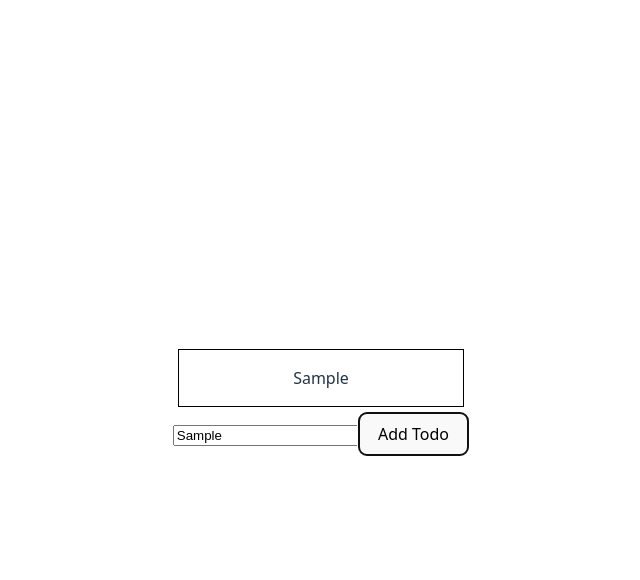
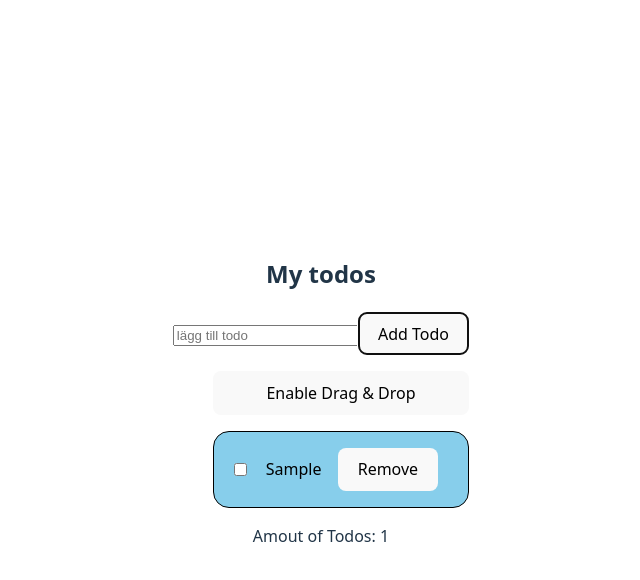
Before and after one commit to ollewarne/react-todo, a React (Vite) app: page / in a window 1280 px wide. Both pictures are taken after typing "Sample" into the empty fields and a click on the button "Add Todo". Shown: the top 580 px of the page, without its empty margins (319-959 px from the left). Built offline with nearby package versions, Linux system fonts and the light colour scheme.

Commit message:
testing some stuff with useReducer and draggable

```diff
--- a/src/App.jsx
+++ b/src/App.jsx
@@ -1,87 +1,10 @@
-import { useRef, useState } from 'react'
 import './App.css'
+import TodoList from "./components/TodoList"
 
 function App() {
-
-    const [todos, setTodos] = useState([])
-    const inputValue = useRef("")
-
-    const generateId = () => {
-        return Math.random().toString(36).substring(2, 6);
-    };
-
-    function addTodo() {
-        const todoId = generateId();
-        const todo = {id: todoId, text: inputValue.current}
-        setTodos([todo, ...todos])
-    }
-
     return (
-        <>
-            <TodoList todos={todos} setTodos={setTodos} />
-            <div>
-                <input type="text" onChange={(e) => inputValue.current = e.target.value} />
-                <button onClick={addTodo}>Add Todo</button>
-            </div>
-        </>
+        <TodoList />
     )
 }
 
 export default App
-
-function TodoList({ todos = [], setTodos = () => { } }) {
-
-    const draggedIndexRef = useRef(null);
-
-    function handleDragStart(e, index) {
-        draggedIndexRef.current = index;
-        e.dataTransfer.effectAllowed = 'move';
-    }
-
-    function handleDragOver(e) {
-        e.preventDefault();
-        e.dataTransfer.dropEffect = 'move';
-    }
-
-    function handleDrop(e) {
-        e.preventDefault();
-        draggedIndexRef.current = null;
-    }
-
-    function handleDragEnter(e, dropIndex) {
-        const dragIndex = draggedIndexRef.current;
-
-        if (dragIndex === dropIndex || dragIndex === null) return;
-
-        const newTodos = [...todos];
-        const [removed] = newTodos.splice(dragIndex, 1);
-        newTodos.splice(dropIndex, 0, removed);
-
-        setTodos(newTodos);
-        draggedIndexRef.current = dropIndex;
-    }
-
-    function handleDragEnd() {
-        draggedIndexRef.current = null;
-    }
-
-    return (
-        <div>
-            {todos.map((todo, index) => (
-                <div
-                    key={todo.id}
-                    draggable={true}
-                    onDragStart={(e) => handleDragStart(e, index)}
-                    onDragOver={handleDragOver}
-                    onDragEnter={(e) => handleDragEnter(e, index)}
-                    onDrop={(e) => handleDrop(e, index)}
-                    onDragEnd={handleDragEnd}
-                    style={{ padding: '16px 48px 16px 48px', margin: '5px', border: '1px solid black', transition: 'all 0.2s ease' }}
-                >
-                    {todo.text}
-                </div>
-            ))}
-        </div>
-    )
-
-}
--- /dev/null
+++ b/src/components/TodoList.jsx
@@ -0,0 +1,135 @@
+import { useReducer, useState, useRef } from "react";
+import styles from "./TodoList.module.css"
+
+const initialState = {
+    todos: [],
+    nextId: 1,
+    draggable: false
+}
+
+function todoReducer(state, action) {
+    switch (action.type) {
+        case "ADD_TODO": {
+            const newTodo = {
+                id: state.nextId,
+                text: action.payload,
+                completed: false
+            };
+
+            return {
+                ...state,
+                todos: [...state.todos, newTodo],
+                nextId: state.nextId + 1
+            };
+
+        }
+
+        case "REMOVE_TODO": {
+            return {
+                ...state,
+                todos: state.todos.filter(todo => todo.id !== action.payload)
+            }
+
+        }
+
+        case "TOGGLE_TODO": {
+
+            return {
+                ...state,
+                todos: state.todos.map(todo => todo.id === action.payload ? { ...todo, completed: !todo.completed } : todo)
+            }
+        }
+        case "MOVE_TODO": {
+            const { dragIndex, dropIndex } = action.payload;
+            const newTodos = [...state.todos];
+            const [removed] = newTodos.splice(dragIndex, 1);
+            newTodos.splice(dropIndex, 0, removed);
+
+            return {
+                ...state,
+                todos: newTodos
+            }
+        }
+        case "TOGGLE_DRAGGABLE": {
+            return {
+                ...state,
+                draggable: !state.draggable
+            };
+        }
+        default: {
+            return state
+
+        }
+    }
+}
+
+function TodoList() {
+    const [state, dispatch] = useReducer(todoReducer, initialState);
+    const [inputValue, setInputValue] = useState('');
+
+    function handleAdd() {
+        dispatch({ type: "ADD_TODO", payload: inputValue });
+        setInputValue("");
+    }
+
+    const draggedIndexRef = useRef(null);
+
+    function handleDragStart(e, index) {
+        draggedIndexRef.current = index;
+        e.dataTransfer.effectAllowed = 'move';
+    }
+
+    function handleDragOver(e) {
+        e.preventDefault();
+        e.dataTransfer.dropEffect = 'move';
+    }
+
+    function handleDrop(e) {
+        e.preventDefault();
+        draggedIndexRef.current = null;
+    }
+
+    function handleDragEnter(e, dropIndex) {
+        const dragIndex = draggedIndexRef.current;
+
+        if (dragIndex === dropIndex || dragIndex === null) return;
+
+
+        dispatch({ type: "MOVE_TODO", payload: { dragIndex, dropIndex } })
+        draggedIndexRef.current = dropIndex;
+    }
+
+    function handleDragEnd() {
+        draggedIndexRef.current = null;
+    }
+
+    return (
+        <div>
+            <h2>My todos</h2>
+            <input type="text" value={inputValue} onChange={(e) => setInputValue(e.target.value)} placeholder="lägg till todo" />
+            <button onClick={() => handleAdd()}>Add Todo</button>
+            <ul className={styles.todoList}>
+                <button onClick={() => dispatch({type: "TOGGLE_DRAGGABLE"})}>{state.draggable ? "Disable" : "Enable"} Drag & Drop</button>
+                {
+                    state.todos.map((todo, index) => (
+                        <li key={todo.id}
+                            draggable={state.draggable}
+                            onDragStart={(e) => handleDragStart(e, index)}
+                            onDragOver={handleDragOver}
+                            onDragEnter={(e) => handleDragEnter(e, index)}
+                            onDrop={(e) => handleDrop(e, index)}
+                            onDragEnd={handleDragEnd}
+                            className={styles.todoItem}
+                        >
+                            <input type="checkbox" onChange={() => { dispatch({ type: "TOGGLE_TODO", payload: todo.id }) }} />
+                            <span style={{ textDecoration: todo.completed ? "line-through" : "none" }}>{todo.text}</span>
+                            <button onClick={() => dispatch({ type: "REMOVE_TODO", payload: todo.id })}>Remove</button>
+                        </li>))
+                }
+            </ul>
+            <p>Amout of Todos: {state.todos.length}</p>
+        </div>
+    )
+}
+
+export default TodoList;
--- /dev/null
+++ b/src/components/TodoList.module.css
@@ -0,0 +1,17 @@
+.todoItem {
+    list-style: none;
+    padding: 1em;
+    display: flex;
+    gap: 1em;
+    align-items: center;
+    border: 1px solid black;
+    border-radius: 1em;
+    background-color: skyblue;
+    color: black;
+}
+
+.todoList {
+    display: flex;
+    flex-direction: column;
+    gap: 1em;
+}
```
